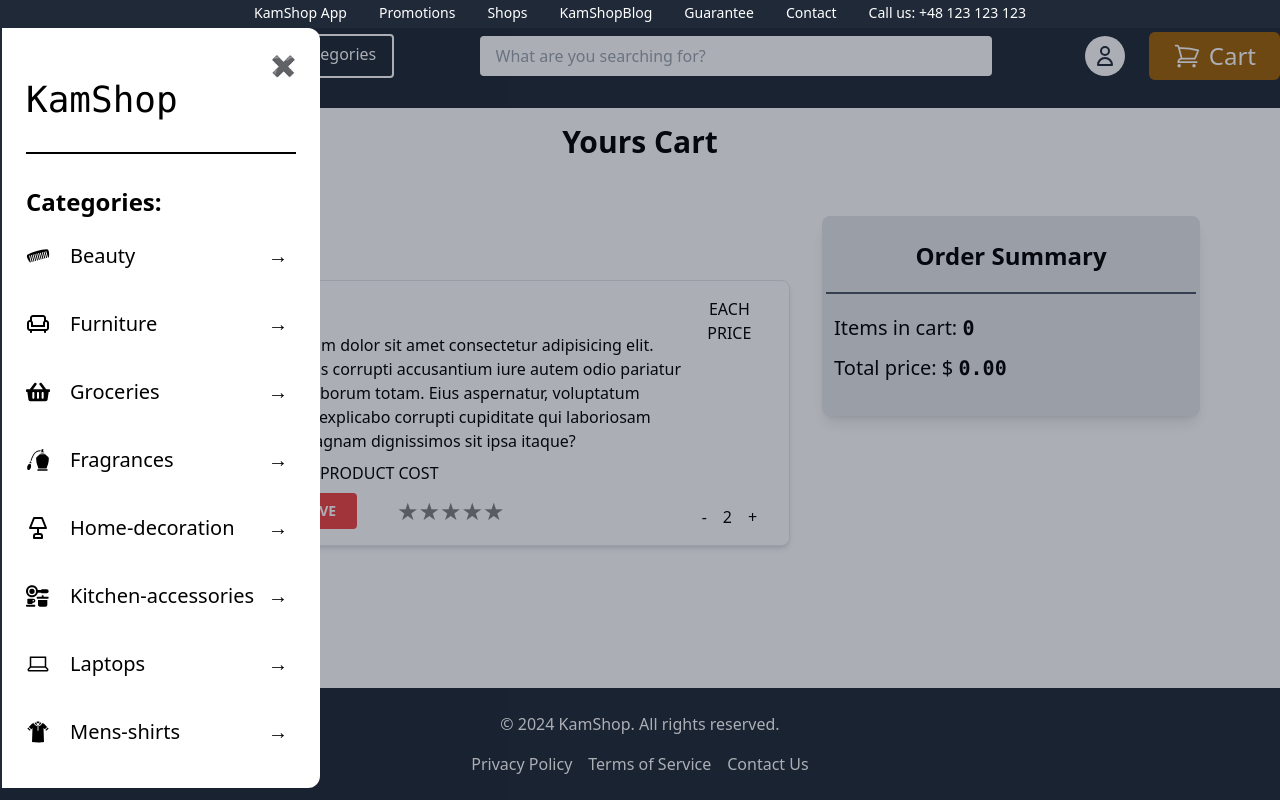
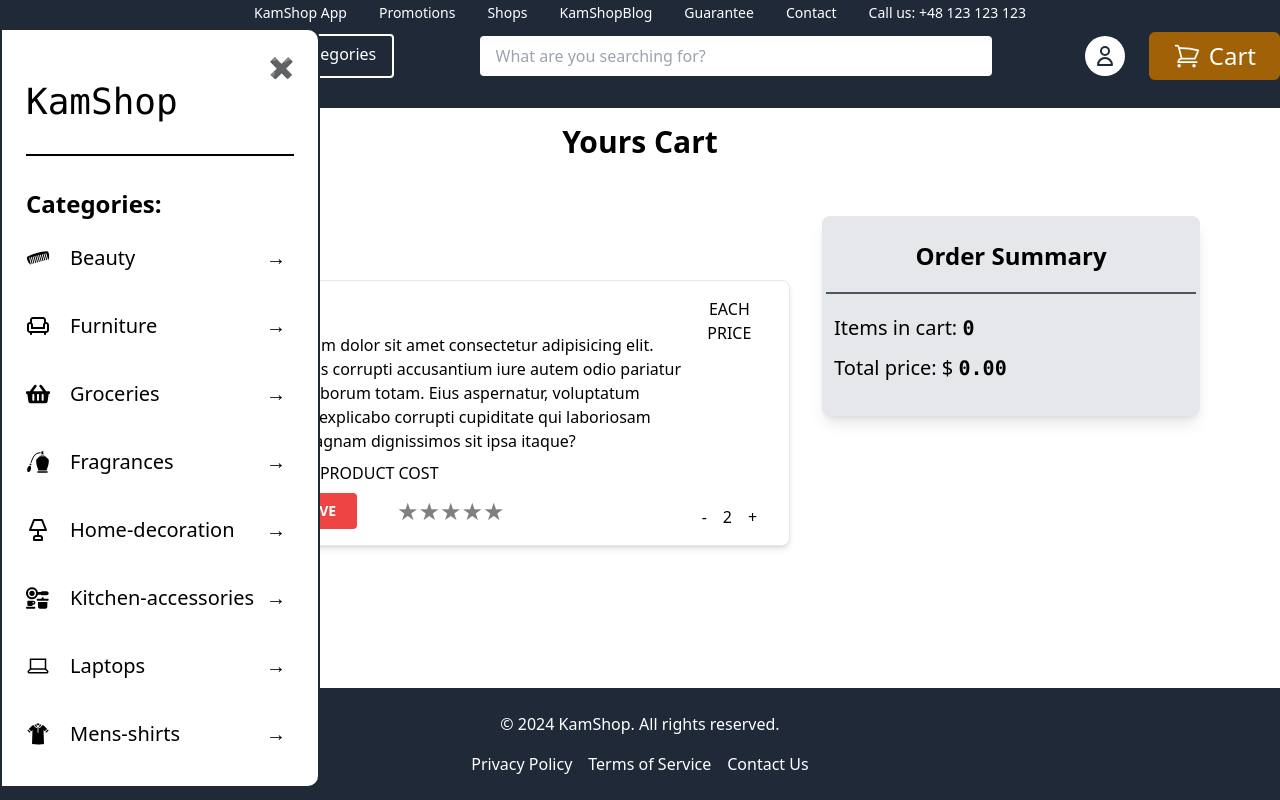
Before and after one commit to Kamildeeal/ecommerce-redux-app, a Next.js app: page /cart in a window 1280 px wide. Both pictures are taken after a click on the button "Categories". Built offline with nearby package versions, Linux system fonts and the light colour scheme; a web font is replaced by a local one.

Commit message:
add animations to category bar

```diff
--- a/app/styles/animations/anim.ts
+++ b/app/styles/animations/animateVariants.ts
@@ -11,7 +11,16 @@
   initial: { x: "-100%" },
   enter: { x: "0%", transition: { duration: 0.3, ease: [0.76, 0, 0.24, 1] } },
   exit: {
-    x: "100%",
+    x: "-100%",
     transition: { duration: 0.2, ease: [0.76, 0, 0.24, 1] },
   },
 };
+
+export const stripeSlide = {
+  initial: { x: "-100%" },
+  enter: { x: "0%", transition: { duration: 0.3, ease: [0.76, 0, 0.24, 1] } },
+  exit: {
+    x: "-100%",
+    transition: { duration: 0.2, ease: [0.76, 0, 0.24, 1] },
+  },
+};
--- a/components/categoriesModal/CategoriesModal.tsx
+++ b/components/categoriesModal/CategoriesModal.tsx
@@ -1,7 +1,9 @@
+"use client";
 import { useAppSelector } from "@/lib/hookts";
-import React from "react";
+import React, { useState } from "react";
 import CategoriesList from "./CategoriesList";
-import { motion } from "framer-motion";
+import { AnimatePresence, motion } from "framer-motion";
+import { categoriesSlide } from "@/app/styles/animations/animateVariants";
 
 const CategoriesModal = ({
   handleCloseModal,
@@ -10,31 +12,52 @@
   handleCloseModal: () => void;
   openCategories: boolean;
 }) => {
+  const [isClosing, setIsClosing] = useState(false);
+
+  const handleClose = () => {
+    setIsClosing(true);
+    setTimeout(() => {
+      handleCloseModal();
+      setIsClosing(false);
+    }, 300);
+  };
+
   return (
     // desktop tablet Modal - big devices
-
+    <AnimatePresence>
+      {!isClosing && (
         <div className="overflow-auto">
           <div
-        onClick={handleCloseModal}
-        className="z-[30] fixed top-0 left-0 w-[100vw] h-[100vh] bg-opacity-35 bg-slate-900"
+            onClick={handleClose}
+            className="z-[30] fixed top-0 left-0 w-[100vw] h-[100vh] "
           ></div>
-      <div className="z-[35] fixed top-0 left-0 w-[320px] h-[95vh] bg-white border-l-2 border-gray-800 rounded-r-xl my-[28px]">
+          <motion.div
+            variants={categoriesSlide}
+            initial="initial"
+            animate="enter"
+            exit="exit"
+            className="z-[35] fixed top-0 left-0 w-[320px] h-[95vh] bg-white border-l-2 border-2 border-gray-800 rounded-r-xl my-[28px]"
+          >
             <div className="py-6 px-6 flex flex-col h-full">
               <button
-            onClick={handleCloseModal}
+                onClick={handleClose}
                 className="text-red-500 text-xl text-end"
               >
                 ✖️
               </button>
               <div className="text-black font-mono text-4xl">KamShop</div>
               <span className="bg-black h-[2px] w-full my-8 text-black"></span>
-          <div className="text-black text-2xl font-semibold">Categories:</div>
+              <div className="text-black text-2xl font-semibold">
+                Categories:
+              </div>
               <div className="flex-1 overflow-y-auto scrollbar-thin scrollbar-thumb-gray-500 scrollbar-track-gray-200">
-            <CategoriesList handleCloseModal={handleCloseModal} />
+                <CategoriesList handleCloseModal={handleClose} />
               </div>
             </div>
+          </motion.div>
         </div>
-    </div>
+      )}
+    </AnimatePresence>
   );
 };
 
--- a/components/categoriesModal/StripeClosedModal.tsx
+++ b/components/categoriesModal/StripeClosedModal.tsx
@@ -3,14 +3,18 @@
 import categoryIcons from "./CategoryIcons";
 import Categories from "@/lib/enums/ProductCategories";
 import { AnimatePresence, motion } from "framer-motion";
-import { categoriesSlide } from "@/app/styles/animations/anim";
+import {
+  categoriesSlide,
+  menuSlide,
+  stripeSlide,
+} from "@/app/styles/animations/animateVariants";
 
 const ClosedModal = ({ handleOpenModal }: { handleOpenModal: () => void }) => {
   const categories = useAppSelector((state) => state.products.products);
 
   return (
     // desktop tablet Modal - big devices
-    <div className="overflow-auto">
+    <AnimatePresence>
       <div
         onClick={handleOpenModal}
         className="z-[35] fixed top-0 left-0 w-[60px] max-h-max bg-gray-200 bg-opacity-40 border-l-2 border-gray-800 rounded-r-xl my-[15vh]"
@@ -19,16 +23,24 @@
           {Object.values(Categories).map((category) => {
             const IconComponent = categoryIcons[category as Categories];
             return (
-              <div key={category} className="my-1 mx-auto">
-                <div className="p-2 rounded-full cursor-pointer hover:bg-gray-300 transition-all duration-300">
-                  <IconComponent className="text-[1.5rem] text-black" />
+              <motion.div
+                className="overflow-auto"
+                variants={stripeSlide}
+                initial="initial"
+                animate="enter"
+                exit="exit"
+              >
+                <div key={category} className="my-1 mx-auto">
+                  <div className="p-2 rounded-full cursor-pointer hover:bg-gray-300 transition-all duration-300">
+                    <IconComponent className="text-[1.5rem] text-black mx-auto" />
+                  </div>
                 </div>
-              </div>
+              </motion.div>
             );
           })}
         </div>
       </div>
-    </div>
+    </AnimatePresence>
   );
 };
 
--- a/components/header/Header.tsx
+++ b/components/header/Header.tsx
@@ -7,7 +7,8 @@
 import { HiMenu } from "react-icons/hi";
 import CategoriesModal from "@/components/categoriesModal/CategoriesModal";
 import ClosedModal from "../categoriesModal/StripeClosedModal";
-import { AnimatePresence } from "framer-motion";
+import { AnimatePresence, motion } from "framer-motion";
+import { categoriesSlide } from "@/app/styles/animations/animateVariants";
 
 export default function Header() {
   const [openCategories, setOpenCategories] = useState<boolean>(false);
@@ -91,14 +92,16 @@
           <NavbarCartIcon />
         </nav>
       </div>
-      <AnimatePresence>
+      <AnimatePresence mode="wait">
         {openCategories ? (
           <CategoriesModal
             handleCloseModal={handleCloseModal}
             openCategories={openCategories}
           />
         ) : (
-          <ClosedModal handleOpenModal={handleOpenModal} />
+          <AnimatePresence>
+            <ClosedModal handleOpenModal={handleOpenModal} />
+          </AnimatePresence>
         )}
       </AnimatePresence>
     </header>
--- a/components/infoModal/InfoModal.tsx
+++ b/components/infoModal/InfoModal.tsx
@@ -8,7 +8,7 @@
 import ReferenceComments from "./ReferenceComments";
 import Link from "next/link";
 import { AnimatePresence, motion } from "framer-motion";
-import { menuSlide } from "@/app/styles/animations/anim";
+import { menuSlide } from "@/app/styles/animations/animateVariants";
 import Curve from "./Curve";
 
 const InfoModal = () => {
```
Also changed, not shown: utils/useSummaryItemCostHook.tsx (deleted, +0 -31 lines). Lines whose indentation alone changed are shown as unchanged.
